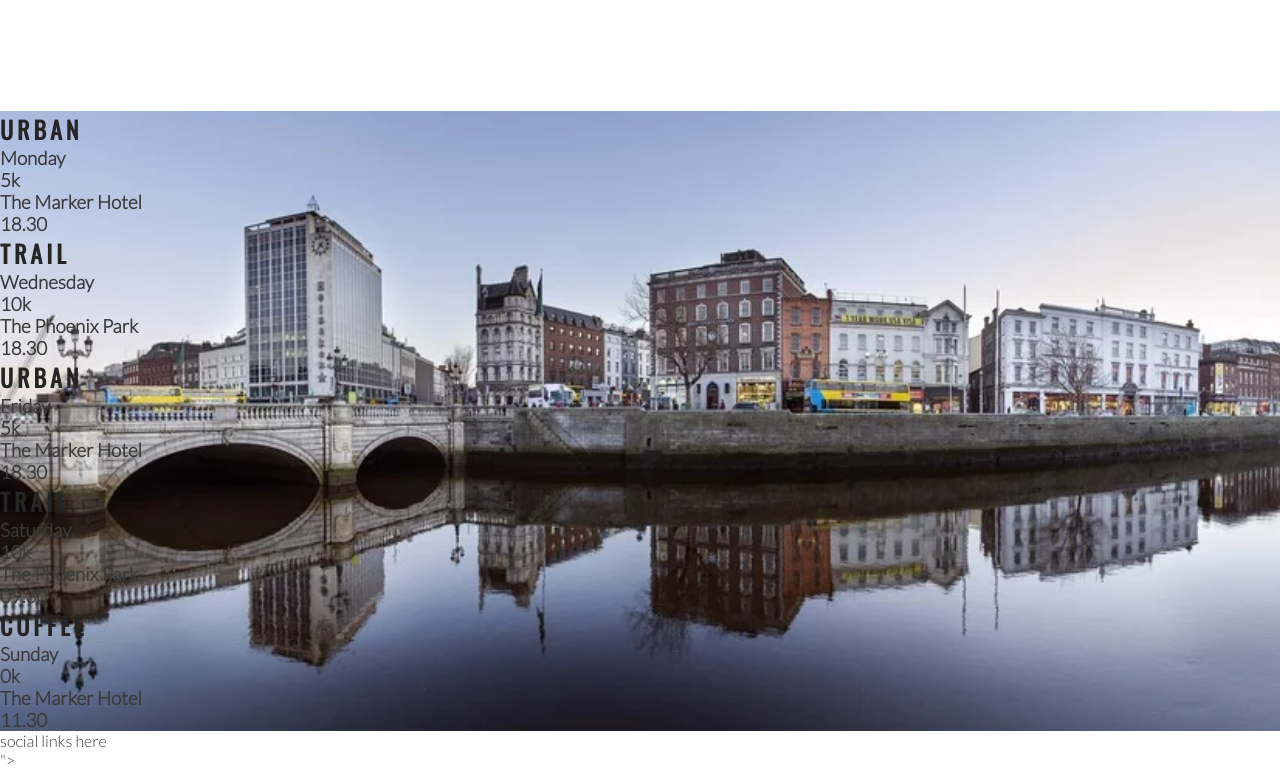
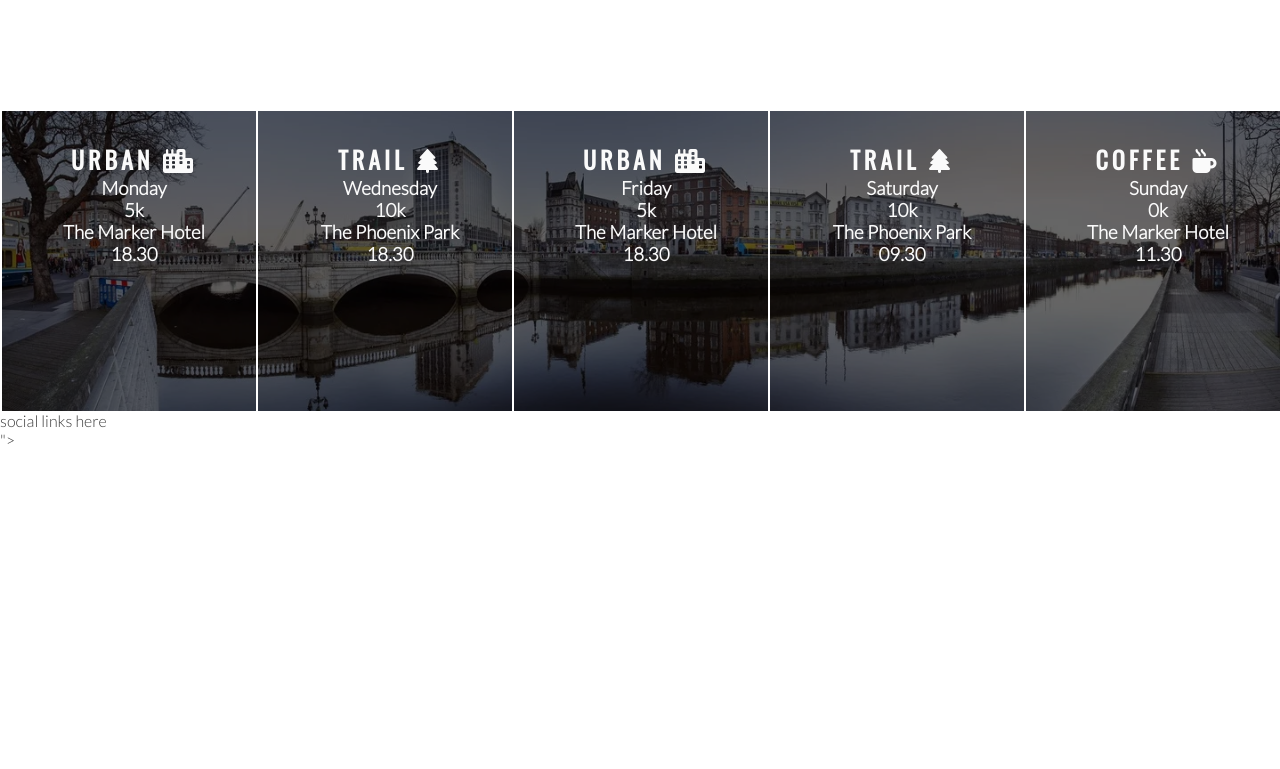
Before and after one commit to Brindusa22/love-running, a plain HTML site: page index.html in a window 1280 px wide. Shown: the part 1184-1953 px from the top of the page. After the commit the page ends 1633 px from the top, so only its background shows below. Drawn offline with nearby package versions, Linux system fonts and the light colour scheme.

Commit message:
Style times panels and add icons

```diff
--- a/assets/css/style.css
+++ b/assets/css/style.css
@@ -203,3 +203,19 @@ hr {
     width: 100%;
     overflow: hidden;
 }
+
+#times div {
+    color: #fafafa;
+    background-color: rgba(0, 0, 0, .6);
+    width: 20%;
+    height: 300px;
+    float: left;
+    padding: 30px 0 0 10px;
+    text-align: center;
+    border-left: 2px solid white;
+    box-sizing: border-box;
+}
+
+#times h2 {
+    color:#fafafa;
+}
--- a/index.html
+++ b/index.html
@@ -87,35 +87,35 @@
     </section>
     <section id="times">
         <div>
-            <h2>Urban</h2>
+            <h2>Urban <i class="fa-solid fa-city"></i></h2>
             <h3>Monday</h3>
             <h3>5k</h3>
             <h3>The Marker Hotel</h3>
             <h3>18.30</h3>
         </div>
         <div>
-            <h2>Trail</h2>
+            <h2>Trail <i class="fa-solid fa-tree"></i></h2>
             <h3>Wednesday</h3>
             <h3>10k</h3>
             <h3>The Phoenix Park</h3>
             <h3>18.30</h3>
         </div>
         <div>
-            <h2>Urban</h2>
+            <h2>Urban <i class="fa-solid fa-city"></i></h2>
             <h3>Friday</h3>
             <h3>5k</h3>
             <h3>The Marker Hotel</h3>
             <h3>18.30</h3>
         </div>
         <div>
-            <h2>Trail</h2>
+            <h2>Trail <i class="fa-solid fa-tree"></i></h2>
             <h3>Saturday</h3>
             <h3>10k</h3>
             <h3>The Phoenix Park</h3>
             <h3>09.30</h3>
         </div>
         <div>
-            <h2>Coffee</h2>
+            <h2>Coffee <i class="fa-solid fa-mug-hot"></i></h2>
             <h3>Sunday</h3>
             <h3>0k</h3>
             <h3>The Marker Hotel</h3>
```
